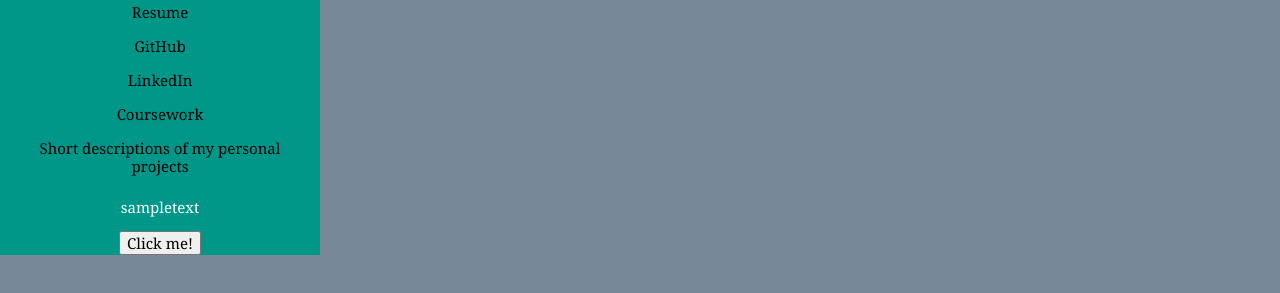
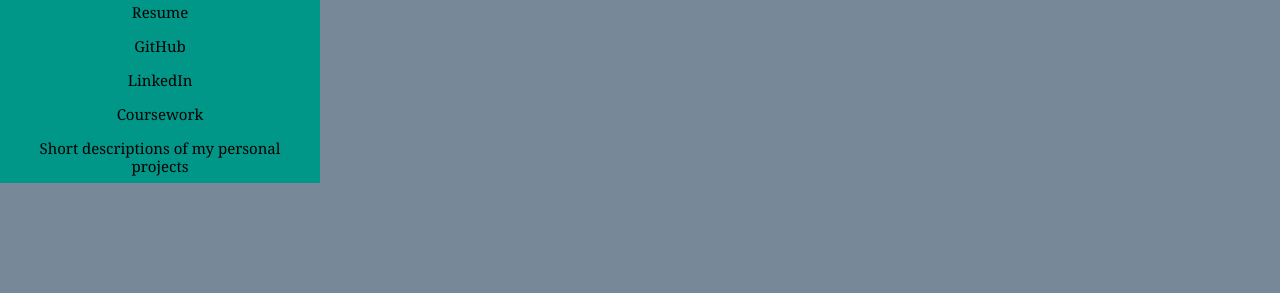
Before and after one commit to MukundShankar-dev/mukundshankar-dev.github.io, a plain HTML site: page index.html in a window 1280 px wide. Shown: the part 407-700 px from the top of the page. Drawn offline with nearby package versions, Linux system fonts and the light colour scheme.

Commit message:
removed testing features from index page

```diff
--- a/index.html
+++ b/index.html
@@ -70,12 +70,12 @@
         <a href="https://www.linkedin.com/in/mukund-shankar-375961194"><li>LinkedIn</li></a>
         <a href="courses.html"><li>Coursework</li></a>
         <a href="projects.html"><li>Short descriptions of my personal projects</li></a>
-        <p id="sampletext">sampletext</p>
-        <button id="button1" onclick="myFunction()">Click me!</button>
+        <!-- <p id="sampletext">sampletext</p> -->
+        <!-- <button id="button1" onclick="myFunction()">Click me!</button> -->
     </ul>
 </div>
 
-<script src="indexjs.js"></script>
+<!-- <script src="indexjs.js"></script> -->
 
 </body>
 </html>
```
